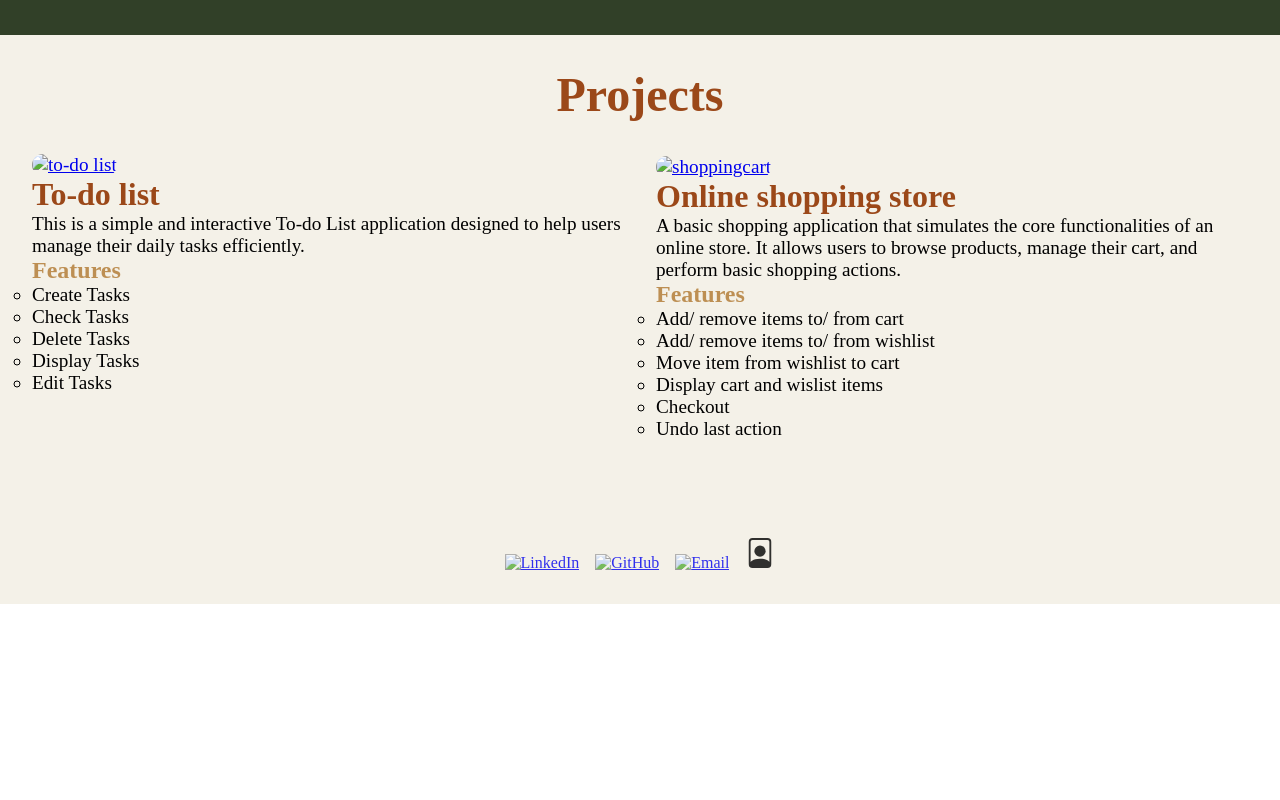
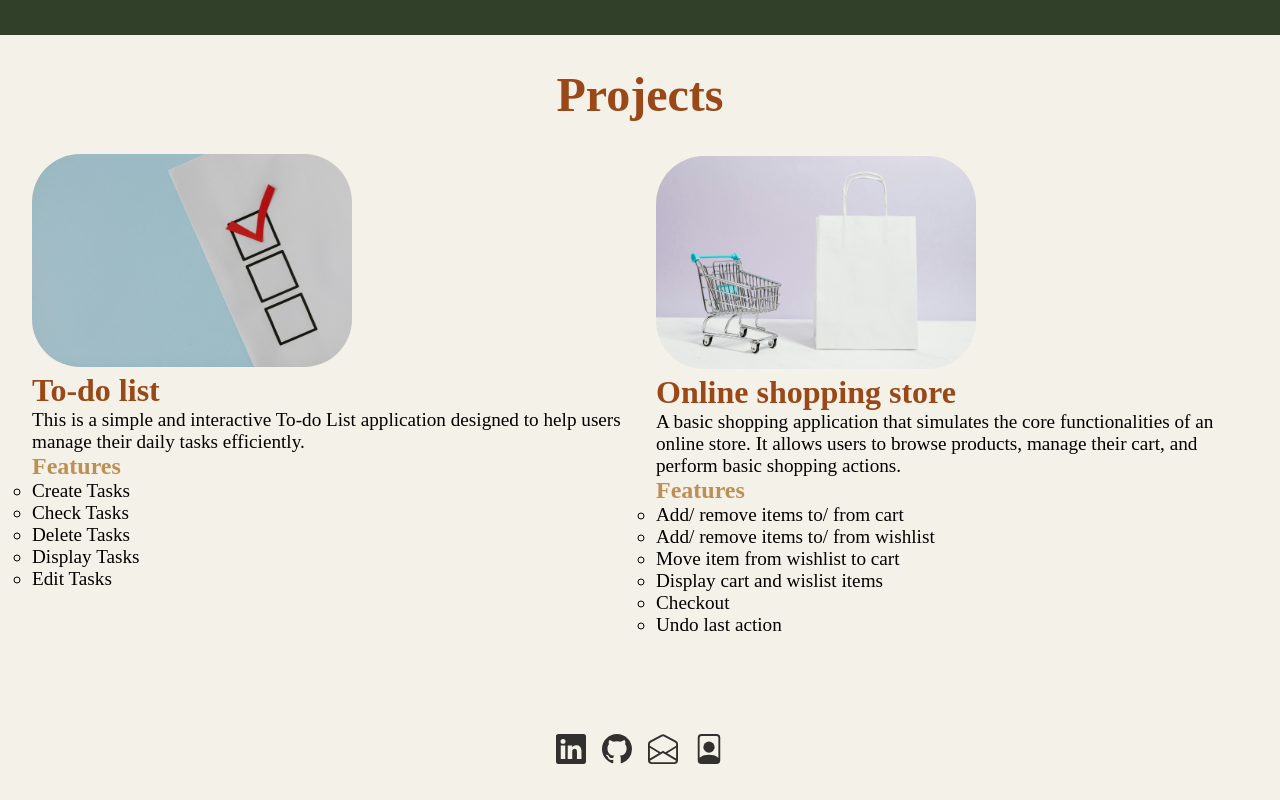
Before and after one commit to mariam464/portfolio, a plain HTML site: page index.html in a window 1280 px wide. Shown: the part 3221-4021 px from the top of the page. Before the commit the page ends 3825 px from the top, so only its background shows below. Drawn offline with Linux system fonts and the light colour scheme; files whose address does not match are found by name.

Commit message:
Update index.html

```diff
--- a/index.html
+++ b/index.html
@@ -75,7 +75,7 @@
                 <div id="projects" >
                     <h2>Projects</h2>
                     <div class="projects">
-                    <div id="div"><a href="https://github.com/mariam464/To-do_list"><img src="./images/todolist.jpg" alt="to-do list"></a>
+                    <div id="div"><a href="https://github.com/mariam464/To-do_list"><img src="todolist.jpg" alt="to-do list"></a>
 
                     <h3>To-do list </h3>
                     <p>This is a simple and interactive To-do List application designed to help users manage their daily tasks efficiently.  </p>
@@ -91,7 +91,7 @@
 
                 </div>
                     <div>
-                        <a href="https://github.com/mariam464/Shopping-application"><img src="./images/shoppingcart.jpg" alt="shoppingcart" ></a>
+                        <a href="https://github.com/mariam464/Shopping-application"><img src="shoppingcart.jpg" alt="shoppingcart" ></a>
                         <h3>Online shopping store </h3>
                     <p>A basic shopping application that simulates the core functionalities of an online store. It allows users to browse products, manage their cart, and perform basic shopping actions.</p>
                     <h4>Features</h4>
@@ -111,15 +111,15 @@
 
                       <div class="social-links">
                         <a href="https://www.linkedin.com/in/mariam-abd-elrahman-00251b348">
-                            <img src="./images/linkedin (1).svg" alt="LinkedIn">
+                            <img src="linkedin (1).svg" alt="LinkedIn">
 
                         </a>
                         <a href="https://github.com/mariam464">
 
-                            <img src="./images/github.svg" alt="GitHub">
+                            <img src="github.svg" alt="GitHub">
                         </a>
                         <a href="mailto:ma.gouda06@gmail.com">
-<img src="./images/email.svg" alt="Email">
+<img src="email.svg" alt="Email">
                         </a>
                         <a href="https://drive.google.com/file/d/1pMmlBjQUKRgTTEb_oz7nFBglnzJu7yU0/view?usp=sharing" ><img src="./images/cv.svg"></a>
                     </div>
```
